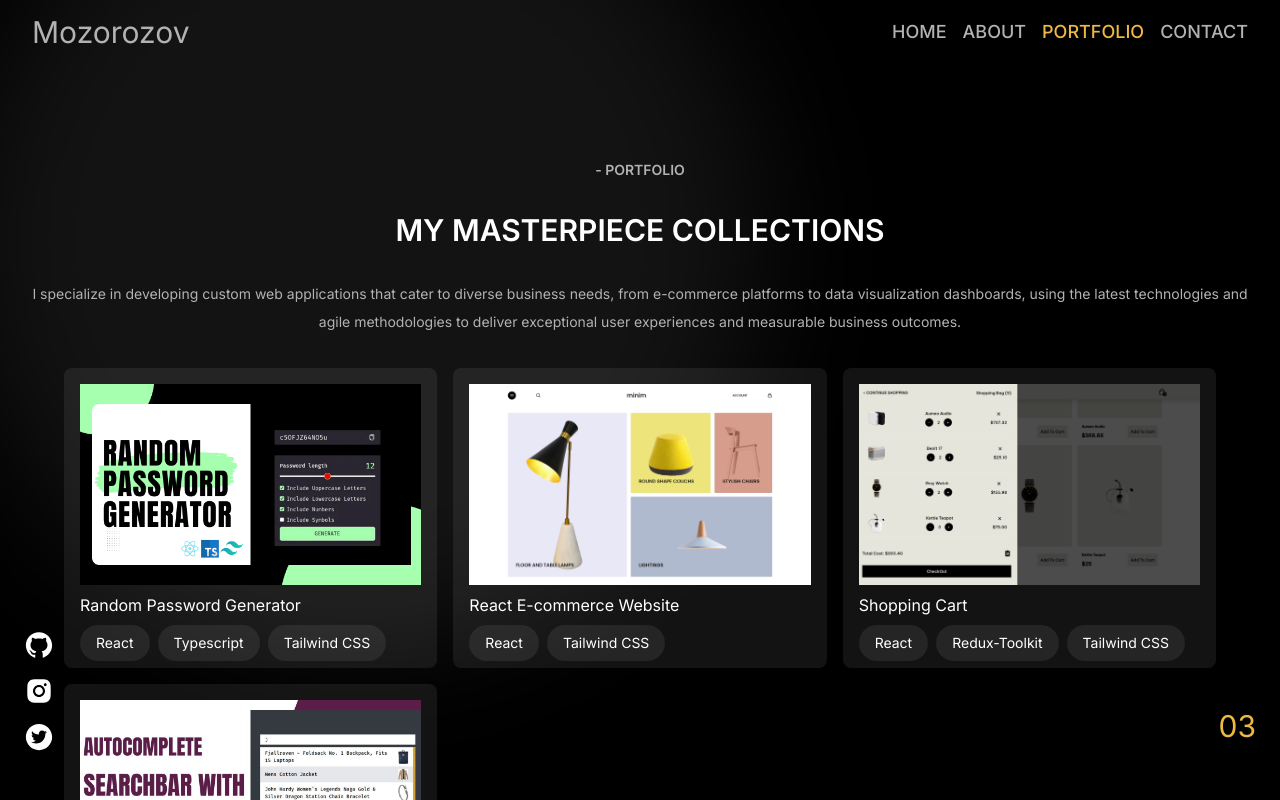
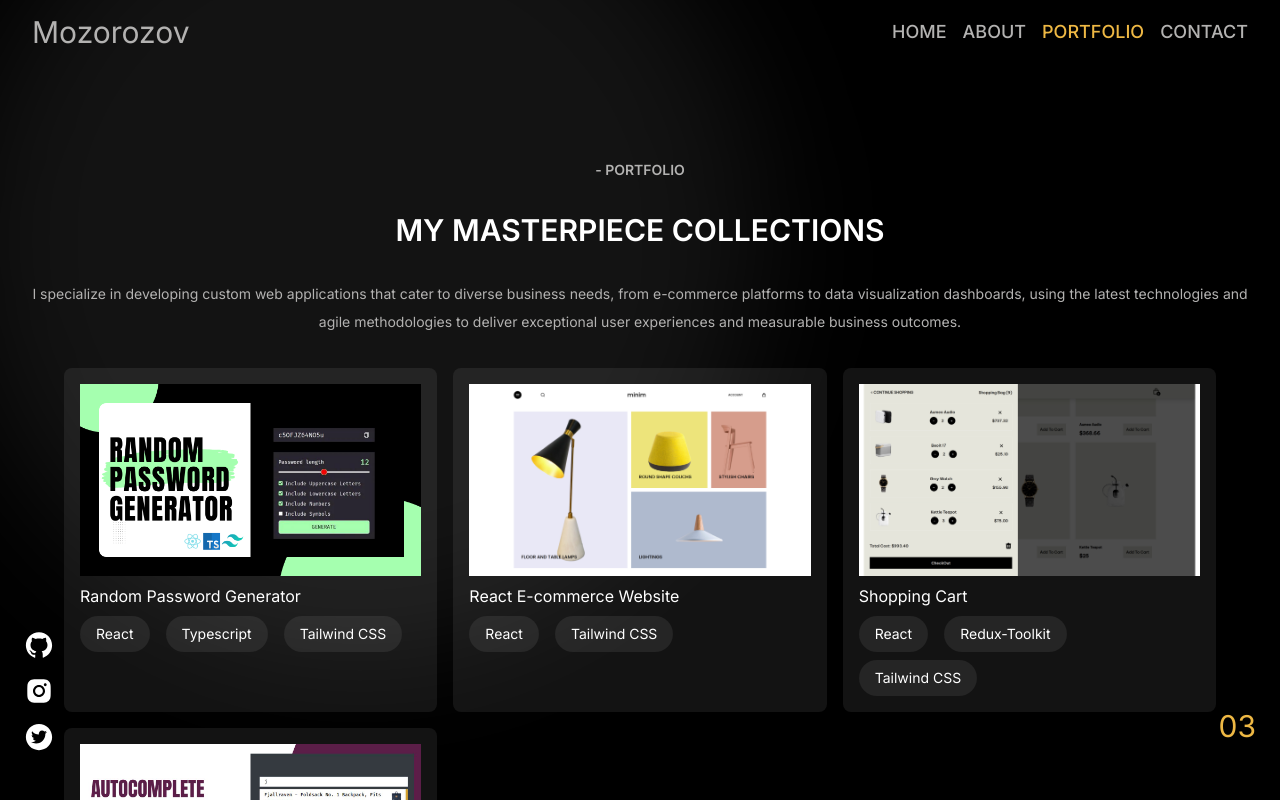
Before and after one commit to yelinko20/developer-portfolio, a Next.js app: page /portfolio in a window 1280 px wide. Shown: the top 800 px of the page. Built offline with nearby package versions, Linux system fonts and the light colour scheme.

Commit message:
Update portfolio.tsx

```diff
--- a/pages/portfolio.tsx
+++ b/pages/portfolio.tsx
@@ -32,25 +32,35 @@ export default function Portfolio() {
             business outcomes.
           </p>
           <div className="grid md:grid-cols-2 lg:grid-cols-3 gap-4 p-8">
-            {projects.map(project => (
-              <div key={project.id} className="bg-Blur p-4 rounded-lg">
-                <div className="w-full h-3/4 relative group">
-                  <img src={project.img} alt="" className="w-full h-full object-cover"/>
+            {projects.map((project) => (
+              <div
+                key={project.id}
+                className="bg-Blur p-4  rounded-lg"
+              >
+                <div className="w-full  relative group">
+                  <img
+                    src={project.img}
+                    alt=""
+                    className="w-full h-full object-cover"
+                  />
                   <div className="absolute w-full h-full bg-Orange top-0 left-0 z-10 flex items-center justify-center gap-4 scale-0 group-hover:scale-100 transition-all duration-300">
                     <Link href="">
-                      <AiFillGithub className="text-3xl hover:scale-110 transition-all duration-300"/>
+                      <AiFillGithub className="text-3xl hover:scale-110 transition-all duration-300" />
                     </Link>
                     <Link href="">
-                      <AiFillEye className="text-3xl hover:scale-110 transition-all duration-300"/>
+                      <AiFillEye className="text-3xl hover:scale-110 transition-all duration-300" />
                     </Link>
                   </div>
                 </div>
-                <div className="text-White mt-2 text-start">
-                  {project.name}
-                </div>
-                <div className="flex mt-2 flex wrap">
-                  {project.tools.map(tool => (
-                    <span key={tool} className="bg-Blur mr-2 rounded-full py-2 px-4 text-white text-sm">{tool}</span>
+                <div className="text-White mt-2 text-start">{project.name}</div>
+                <div className="flex mt-2 flex-wrap gap-2">
+                  {project.tools.map((tool) => (
+                    <span
+                      key={tool}
+                      className="bg-Blur mr-2 rounded-full py-2 px-4 text-white text-sm"
+                    >
+                      {tool}
+                    </span>
                   ))}
                 </div>
               </div>
```
